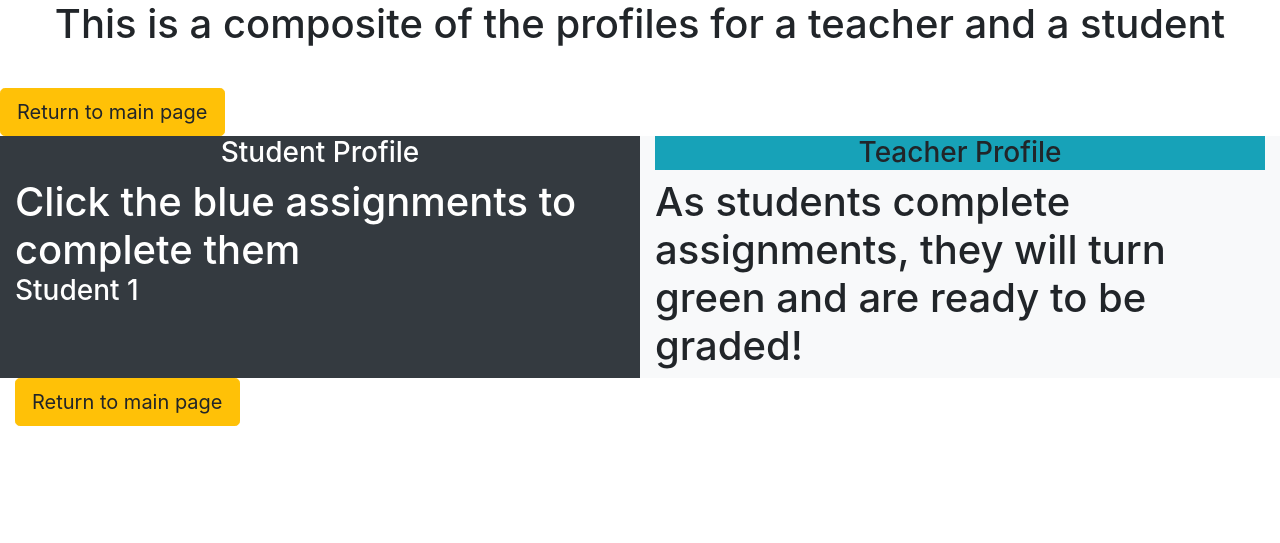
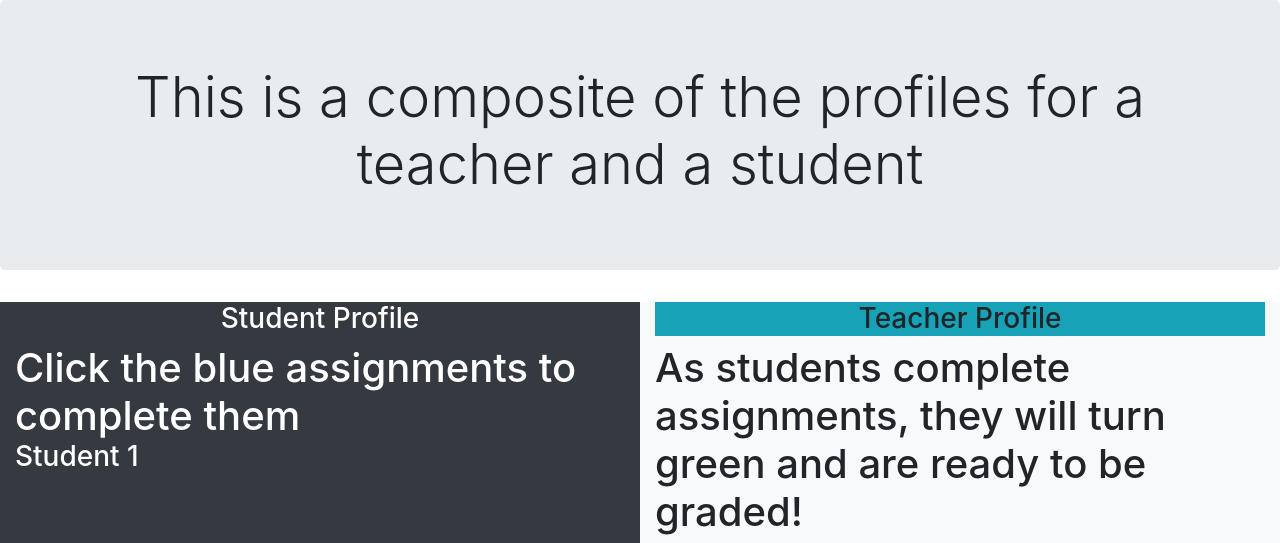
Before and after one commit to ScottBurden/capstone, a Flask app: template templates/demo.html in a window 1280 px wide. Shown: the top 543 px of the page. Run offline with Flask 2, Linux system fonts and the light colour scheme; the template is opened without the code that fills it, so the values that code supplies are empty; some libraries are stand-ins or nearby versions.

Commit message:
demo jumbotron

```diff
--- a/templates/demo.html
+++ b/templates/demo.html
@@ -3,8 +3,10 @@
 Hope you like our demo page
 {% endblock %}
 {% block content %}
-<h1 class="text-center" style="height:80px">This is a composite of the profiles for a teacher and a student</h1>
-<a class="text-center btn btn-lg btn-warning" href="/" >Return to main page</a>
+<div class="jumbotron text-center">
+  <h1 class="display-4">This is a composite of the profiles for a teacher and a student
+  </h1>
+</div>
 <div class="container-fluid">
   <div class="row">
     <div class="col bg-dark text-white">
```
